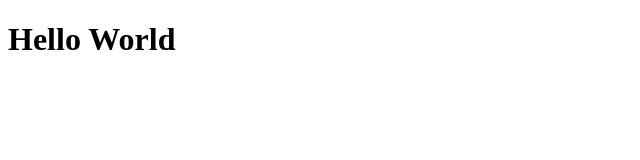
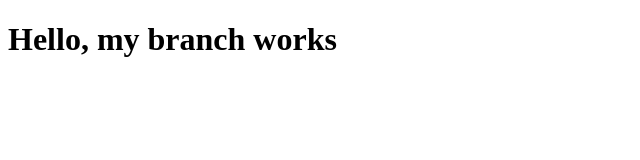
Before and after one commit to david-matc/CST8268_Website_Redesign, a plain HTML site: page index.html in a window 1280 px wide. Shown: the whole page, without its empty margins (0-640 px from the left). Drawn offline with Linux system fonts and the light colour scheme.

Commit message:
Testing my branch is working

```diff
--- a/index.html
+++ b/index.html
@@ -13,7 +13,7 @@
         <link rel="stylesheet" href="CSS/main.css">
     </head>
     <body>
-        <h1>Hello World</h1>
+        <h1>Hello, my branch works</h1>
         <!--[if lt IE 7]>
             <p class="browsehappy">You are using an <strong>outdated</strong> browser. Please <a href="#">upgrade your browser</a> to improve your experience.</p>
         <![endif]-->
```
